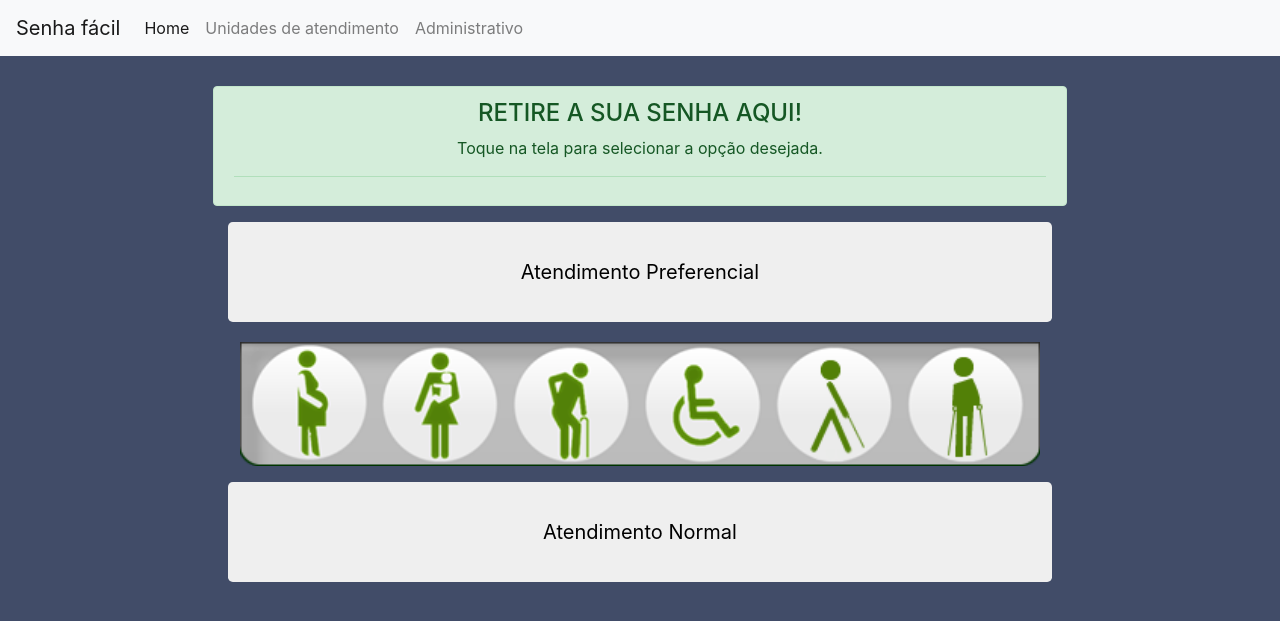
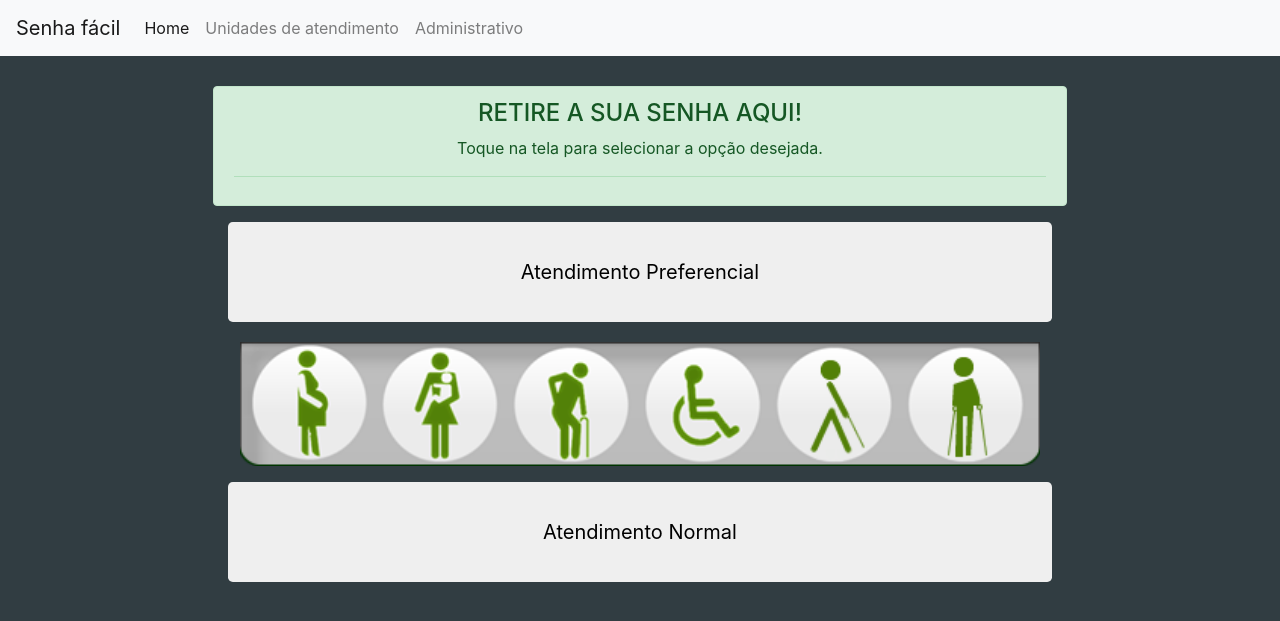
Before and after one commit to danfigueroa/token, a PHP site: page /index.php in a window 1280 px wide. Shown: the top 621 px of the page. Run offline with PHP 8.4, Linux system fonts and the light colour scheme.

Commit message:
Alteração na cor do background

```diff
--- a/css/styles.css
+++ b/css/styles.css
@@ -1,5 +1,5 @@
 body {
-    background-color: #414c68;
+    background-color: #313D42;
 }
 
 .main {
```
